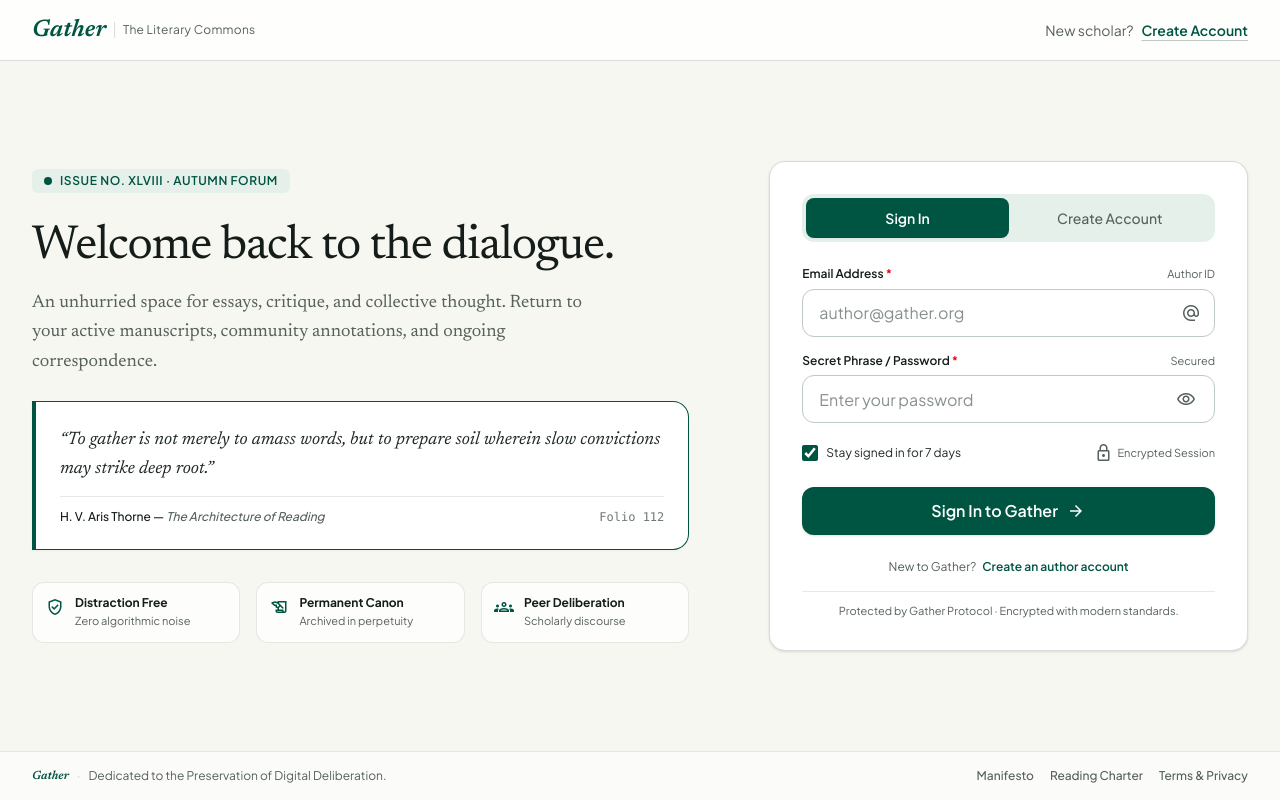
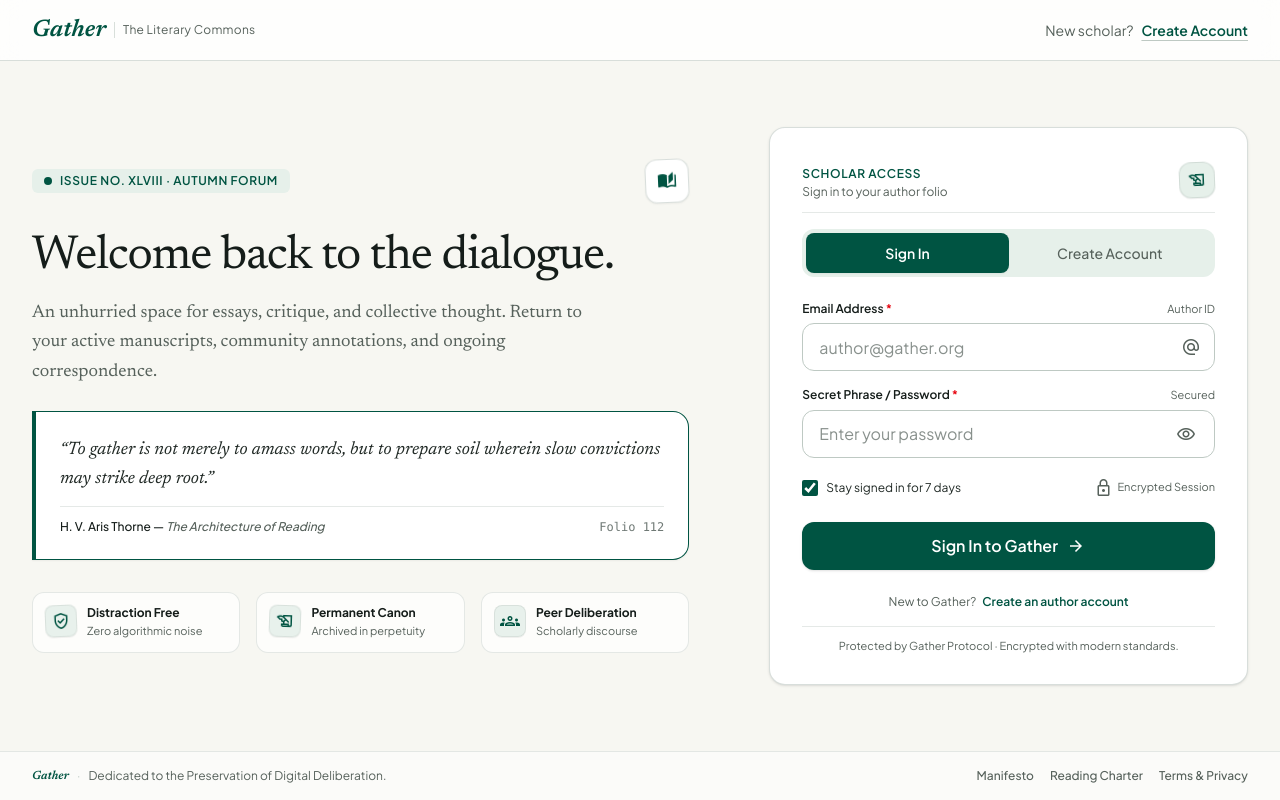
Before and after one commit to Dakhlala/social-media-app, an Angular app: page /sign-in in a window 1280 px wide. Built offline with nearby package versions, Linux system fonts and the light colour scheme.

Commit message:
added the quill writer effect in signin and signup page

```diff
--- a/src/app/features/sign-in/sign-in.component.html
+++ b/src/app/features/sign-in/sign-in.component.html
@@ -26,14 +26,22 @@
 
       <!-- LEFT COLUMN: EDITORIAL VIGNETTE (Shown on Desktop / Tablet) -->
       <section class="hidden lg:flex lg:col-span-7 flex-col justify-center pr-0 lg:pr-8 space-y-6">
-        <div class="inline-flex items-center gap-2 px-3 py-1 bg-surface-container rounded-md w-fit">
-          <span class="w-2 h-2 rounded-full bg-primary animate-pulse"></span>
-          <span class="text-xs font-semibold text-primary tracking-wider uppercase">Issue No. XLVIII · Autumn Forum</span>
+        <div class="flex items-center justify-between">
+          <div class="inline-flex items-center gap-2 px-3 py-1 bg-surface-container rounded-md w-fit">
+            <span class="w-2 h-2 rounded-full bg-primary animate-pulse"></span>
+            <span class="text-xs font-semibold text-primary tracking-wider uppercase">Issue No. XLVIII · Autumn Forum</span>
+          </div>
+
+          <!-- Floating Literary Emblem Card -->
+          <div class="w-11 h-11 rounded-xl bg-white border border-outline-variant/60 shadow-xs flex items-center justify-center animate-gentle-float text-primary select-none">
+            <span class="material-symbols-outlined text-[22px]" style="font-variation-settings: 'FILL' 1;">auto_stories</span>
+          </div>
         </div>
 
-        <div class="space-y-3">
-          <h1 class="font-serif text-4xl lg:text-5xl text-[#151d1a] leading-tight tracking-tight">
-            Welcome back to the dialogue.
+        <div class="space-y-3 min-h-[96px] lg:min-h-[110px]">
+          <h1 class="font-serif text-4xl lg:text-5xl text-[#151d1a] leading-tight tracking-tight inline-flex items-center">
+            <span>{{ typedHeadline() }}</span>
+            <span class="inline-block w-[3px] h-[0.9em] bg-primary ml-1.5 rounded-xs animate-caret-blink"></span>
           </h1>
           <p class="font-serif text-base lg:text-lg text-secondary max-w-xl leading-relaxed">
             An unhurried space for essays, critique, and collective thought. Return to your active manuscripts, community annotations, and ongoing correspondence.
@@ -41,7 +49,7 @@
         </div>
 
         <!-- Editorial Quote Vignette -->
-        <div class="p-6 bg-white border-l-4 border-primary rounded-r-2xl border-y border-r border-outline-variant/50 shadow-xs space-y-3">
+        <div class="p-6 bg-white border-l-4 border-primary rounded-r-2xl border-y border-r border-outline-variant/50 shadow-xs space-y-3 relative overflow-hidden">
           <p class="font-serif text-lg italic text-[#202925] leading-relaxed">
             “To gather is not merely to amass words, but to prepare soil wherein slow convictions may strike deep root.”
           </p>
@@ -53,24 +61,35 @@
           </div>
         </div>
 
-        <!-- Feature Pillars -->
+        <!-- Feature Pillars with Animated Gentle Floating Icons -->
         <div class="grid grid-cols-3 gap-4 pt-2">
-          <div class="flex items-start gap-2.5 p-3 rounded-xl bg-white/70 border border-outline-variant/40">
-            <span class="material-symbols-outlined text-primary text-[22px] mt-0.5">verified_user</span>
+          <!-- Pillar 1 -->
+          <div class="flex items-start gap-2.5 p-3 rounded-xl bg-white/70 border border-outline-variant/40 hover:bg-white transition-colors">
+            <div class="w-8 h-8 rounded-lg bg-surface-container/90 flex items-center justify-center shrink-0 animate-gentle-float text-primary border border-outline-variant/40 shadow-2xs">
+              <span class="material-symbols-outlined text-[18px]">verified_user</span>
+            </div>
             <div>
               <h4 class="text-xs font-bold text-[#151d1a]">Distraction Free</h4>
               <p class="text-[11px] text-secondary mt-0.5">Zero algorithmic noise</p>
             </div>
           </div>
-          <div class="flex items-start gap-2.5 p-3 rounded-xl bg-white/70 border border-outline-variant/40">
-            <span class="material-symbols-outlined text-primary text-[22px] mt-0.5">history_edu</span>
+
+          <!-- Pillar 2 -->
+          <div class="flex items-start gap-2.5 p-3 rounded-xl bg-white/70 border border-outline-variant/40 hover:bg-white transition-colors">
+            <div class="w-8 h-8 rounded-lg bg-surface-container/90 flex items-center justify-center shrink-0 animate-gentle-float-reverse text-primary border border-outline-variant/40 shadow-2xs">
+              <span class="material-symbols-outlined text-[18px]">history_edu</span>
+            </div>
             <div>
               <h4 class="text-xs font-bold text-[#151d1a]">Permanent Canon</h4>
               <p class="text-[11px] text-secondary mt-0.5">Archived in perpetuity</p>
             </div>
           </div>
-          <div class="flex items-start gap-2.5 p-3 rounded-xl bg-white/70 border border-outline-variant/40">
-            <span class="material-symbols-outlined text-primary text-[22px] mt-0.5">groups</span>
+
+          <!-- Pillar 3 -->
+          <div class="flex items-start gap-2.5 p-3 rounded-xl bg-white/70 border border-outline-variant/40 hover:bg-white transition-colors">
+            <div class="w-8 h-8 rounded-lg bg-surface-container/90 flex items-center justify-center shrink-0 animate-gentle-float-slow text-primary border border-outline-variant/40 shadow-2xs">
+              <span class="material-symbols-outlined text-[18px]">groups</span>
+            </div>
             <div>
               <h4 class="text-xs font-bold text-[#151d1a]">Peer Deliberation</h4>
               <p class="text-[11px] text-secondary mt-0.5">Scholarly discourse</p>
@@ -84,6 +103,11 @@
 
         <!-- Mobile-Only Context Header -->
         <div class="lg:hidden text-center mb-6 space-y-1.5">
+          <div class="flex justify-center mb-2">
+            <div class="w-12 h-12 rounded-2xl bg-white border border-outline-variant/60 shadow-xs flex items-center justify-center animate-gentle-float text-primary">
+              <span class="material-symbols-outlined text-[24px]" style="font-variation-settings: 'FILL' 1;">auto_stories</span>
+            </div>
+          </div>
           <div class="inline-flex items-center gap-1.5 px-2.5 py-0.5 rounded-full bg-surface-container text-primary text-xs font-medium mb-1">
             <span class="w-1.5 h-1.5 rounded-full bg-primary"></span>
             <span>The Literary Commons</span>
@@ -96,6 +120,17 @@
 
         <!-- Authentication Card -->
         <div class="bg-white rounded-2xl p-6 sm:p-8 border border-outline-variant/60 shadow-sm relative overflow-hidden">
+
+          <!-- Card Header with Subtle Floating Quill -->
+          <div class="hidden lg:flex items-center justify-between mb-4 pb-3 border-b border-outline-variant/40">
+            <div>
+              <span class="text-xs font-semibold text-primary uppercase tracking-wider">Scholar Access</span>
+              <p class="text-xs text-secondary">Sign in to your author folio</p>
+            </div>
+            <div class="w-9 h-9 rounded-xl bg-surface-container border border-outline-variant/50 flex items-center justify-center animate-gentle-float text-primary shadow-2xs">
+              <span class="material-symbols-outlined text-[19px]">history_edu</span>
+            </div>
+          </div>
 
           <!-- Tactile Segmented Tab Bar -->
           <div class="grid grid-cols-2 p-1 bg-surface-container rounded-xl mb-6">
--- a/src/app/features/sign-in/sign-in.component.ts
+++ b/src/app/features/sign-in/sign-in.component.ts
@@ -1,4 +1,4 @@
-import { Component, inject, signal } from '@angular/core';
+import { Component, OnInit, OnDestroy, inject, signal } from '@angular/core';
 import { CommonModule } from '@angular/common';
 import { FormControl, FormGroup, Validators, ReactiveFormsModule } from '@angular/forms';
 import { Router, RouterLink } from '@angular/router';
@@ -11,7 +11,7 @@ import { ToastService } from '../../core/services/toast-service';
   templateUrl: './sign-in.component.html',
   imports: [CommonModule, ReactiveFormsModule, RouterLink],
 })
-export class SignInComponent {
+export class SignInComponent implements OnInit, OnDestroy {
   private readonly router = inject(Router);
   private readonly auth = inject(Auth);
   private readonly toastService = inject(ToastService);
@@ -19,6 +19,38 @@ export class SignInComponent {
   readonly isLoading = signal<boolean>(false);
   readonly isSubmitted = signal<boolean>(false);
   readonly showPassword = signal<boolean>(false);
+
+  // Quill Typewriter Headline Animation
+  readonly fullHeadline = 'Welcome back to the dialogue.';
+  readonly typedHeadline = signal<string>('');
+  readonly isTyping = signal<boolean>(true);
+  private typewriterTimer: any = null;
+
+  ngOnInit(): void {
+    this.startTypewriter();
+  }
+
+  ngOnDestroy(): void {
+    if (this.typewriterTimer) {
+      clearInterval(this.typewriterTimer);
+    }
+  }
+
+  private startTypewriter(): void {
+    this.typedHeadline.set('');
+    this.isTyping.set(true);
+    let idx = 0;
+    this.typewriterTimer = setInterval(() => {
+      if (idx < this.fullHeadline.length) {
+        this.typedHeadline.update((text) => text + this.fullHeadline.charAt(idx));
+        idx++;
+      } else {
+        this.isTyping.set(false);
+        clearInterval(this.typewriterTimer);
+        this.typewriterTimer = null;
+      }
+    }, 38);
+  }
 
   readonly signInForm = new FormGroup({
     email: new FormControl('', [Validators.required, Validators.email]),
--- a/src/styles.css
+++ b/src/styles.css
@@ -91,3 +91,75 @@
   -webkit-font-smoothing: antialiased;
   vertical-align: middle;
 }
+
+/* ==================== LITERARY GENTLE MOTION SYSTEM ==================== */
+@keyframes gentle-float {
+  0%, 100% {
+    transform: translateY(0) rotate(-2.5deg);
+  }
+  50% {
+    transform: translateY(-6px) rotate(1deg);
+  }
+}
+
+@keyframes gentle-float-reverse {
+  0%, 100% {
+    transform: translateY(0) rotate(2deg);
+  }
+  50% {
+    transform: translateY(-5px) rotate(-1.5deg);
+  }
+}
+
+@keyframes gentle-float-slow {
+  0%, 100% {
+    transform: translateY(0) rotate(0deg);
+  }
+  50% {
+    transform: translateY(-7px) rotate(1deg);
+  }
+}
+
+.animate-gentle-float {
+  animation: gentle-float 4s ease-in-out infinite;
+  will-change: transform;
+}
+
+.animate-gentle-float-reverse {
+  animation: gentle-float-reverse 4.6s ease-in-out infinite;
+  will-change: transform;
+}
+
+.animate-gentle-float-slow {
+  animation: gentle-float-slow 5.2s ease-in-out infinite;
+  will-change: transform;
+}
+
+@media (prefers-reduced-motion: reduce) {
+  .animate-gentle-float,
+  .animate-gentle-float-reverse,
+  .animate-gentle-float-slow {
+    animation: none !important;
+  }
+}
+
+/* ==================== TYPEWRITER BLINKING CARET ==================== */
+@keyframes typewriter-caret-blink {
+  0%, 100% {
+    opacity: 1;
+  }
+  50% {
+    opacity: 0;
+  }
+}
+
+.animate-caret-blink {
+  animation: typewriter-caret-blink 0.8s step-start infinite;
+}
+
+@media (prefers-reduced-motion: reduce) {
+  .animate-caret-blink {
+    animation: none !important;
+    opacity: 0 !important;
+  }
+}
```
Also changed, not shown: src/app/features/not-found/not-found.ts (+3 -18 lines), src/app/features/sign-up/sign-up.component.html (+66 -39 lines), src/app/features/sign-up/sign-up.component.ts (+34 -2 lines).
